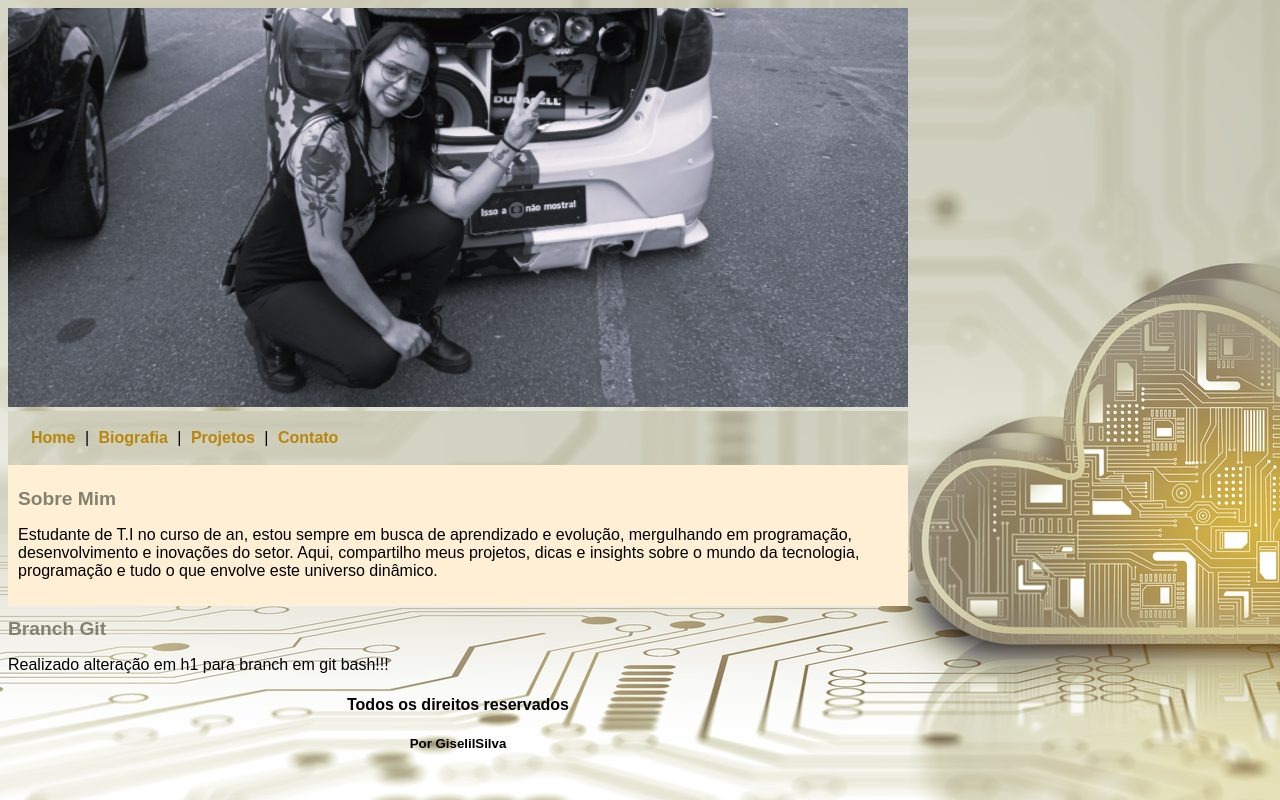
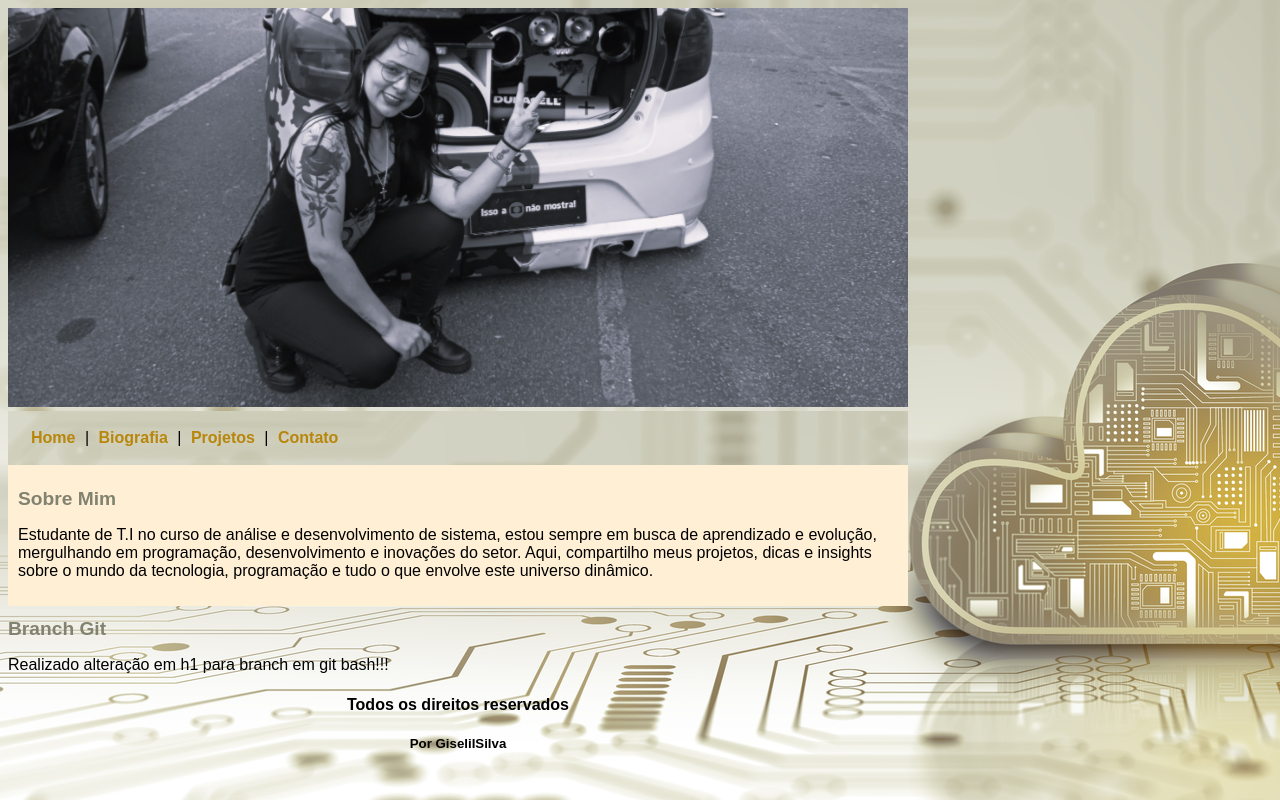
Before and after one commit to GiseliirSilva/Push_no_Git, a plain HTML site: page index.html in a window 1280 px wide. Drawn offline with Linux system fonts and the light colour scheme.

```diff
--- a/index.html
+++ b/index.html
@@ -31,7 +31,13 @@
 
 		<h1>Sobre Mim</h1>
 
-		<p>Estudante de T.I no curso de an, estou sempre em busca de aprendizado e evolução, mergulhando em programação, desenvolvimento e inovações do setor. Aqui, compartilho meus projetos, dicas e insights sobre o mundo da tecnologia, programação e tudo o que envolve este universo dinâmico.</p>
+		<p>
+		Estudante de T.I no curso de análise e desenvolvimento de sistema, estou sempre
+		em busca de aprendizado e evolução, mergulhando em programação,
+		desenvolvimento e inovações do setor. Aqui, compartilho meus projetos,
+		dicas e insights sobre o mundo da tecnologia, programação e tudo o que envolve
+		este universo dinâmico.
+		</p>
 
 		</div> <!-- Fim Conteúdo -->
 
```
